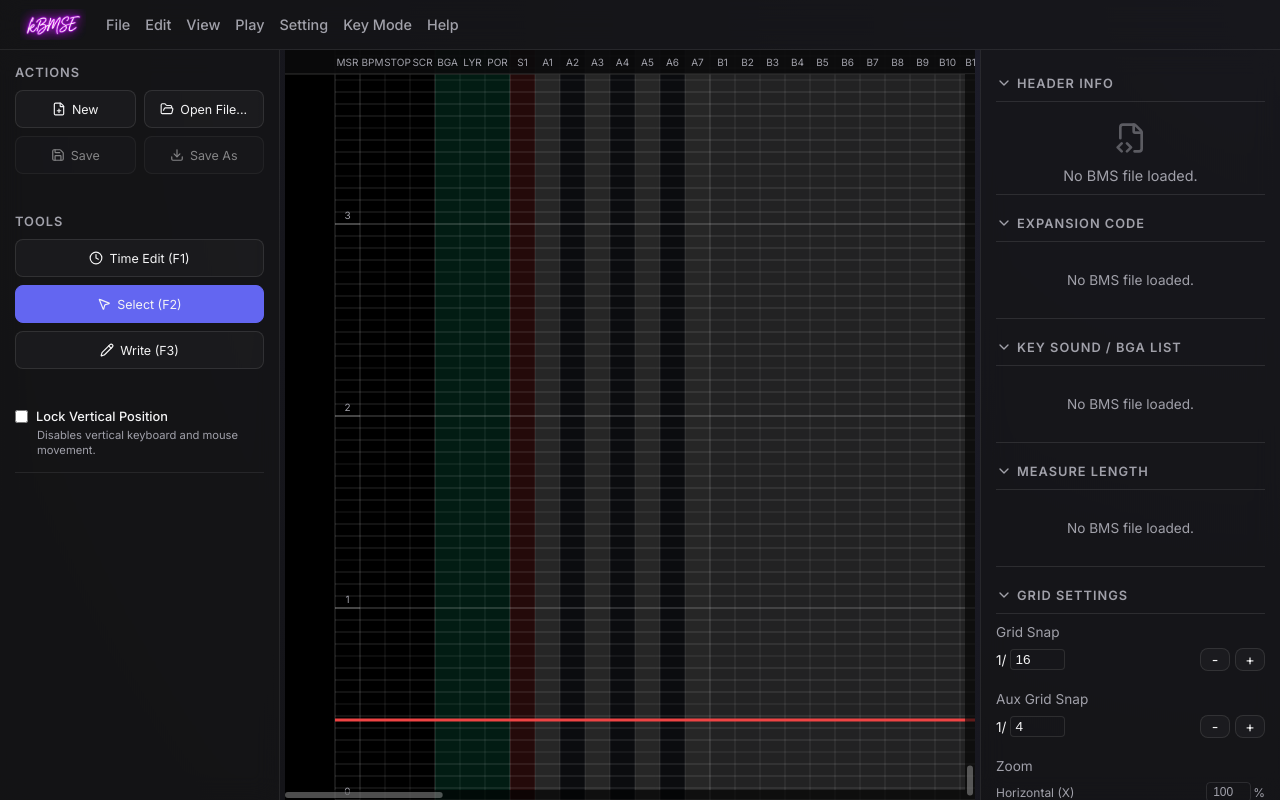
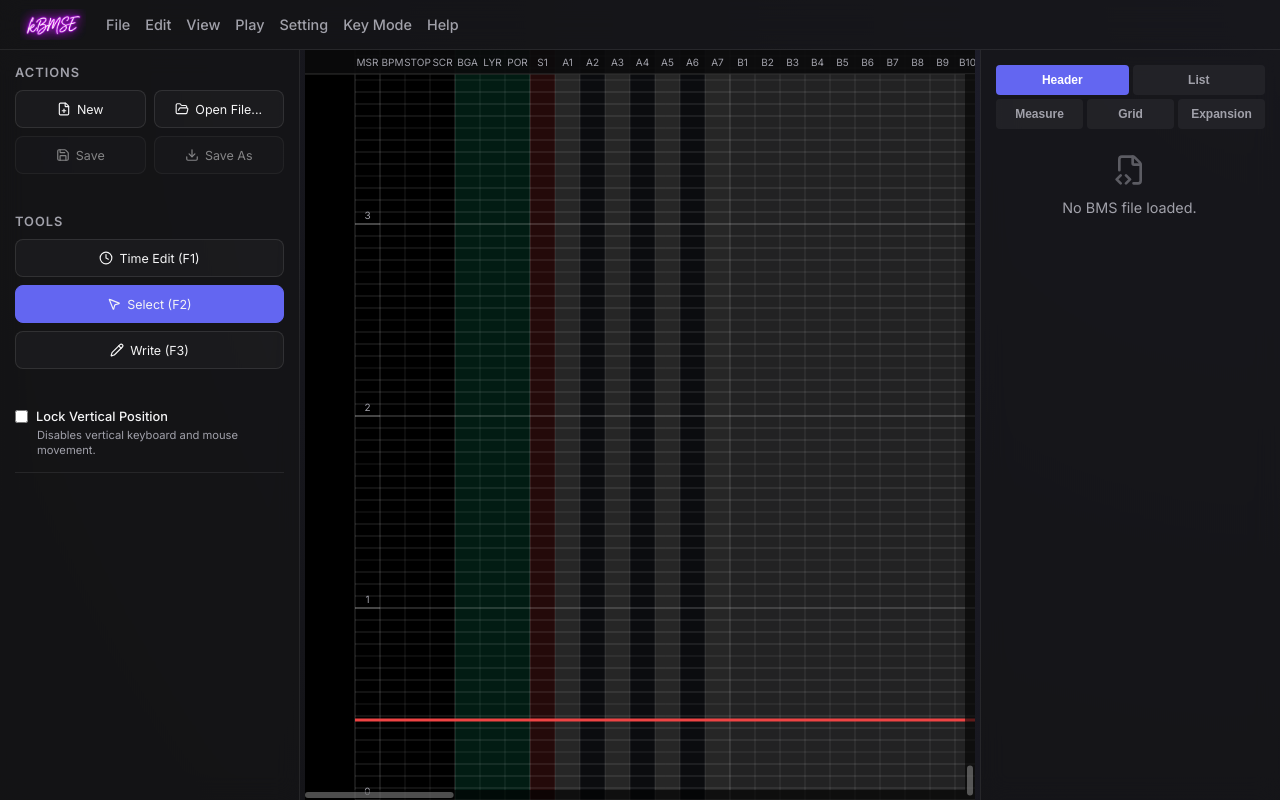
Before and after one commit to kindmana/kBMSE, a React (Vite) app: page / in a window 1280 px wide. Built offline with nearby package versions, Linux system fonts and the light colour scheme.

Commit message:
Reorganized Tabbed Layout for Right Sidebar

```diff
--- a/package.json
+++ b/package.json
@@ -1,7 +1,7 @@
 {
   "name": "kbmse",
   "private": true,
-  "version": "0.4.0",
+  "version": "0.4.1",
   "type": "module",
   "scripts": {
     "dev": "vite",
--- a/src-tauri/tauri.conf.json
+++ b/src-tauri/tauri.conf.json
@@ -1,7 +1,7 @@
 {
   "$schema": "https://schema.tauri.app/config/2",
   "productName": "kBMSE",
-  "version": "0.4.0",
+  "version": "0.4.1",
   "identifier": "com.kindmana.kbmse",
   "build": {
     "beforeDevCommand": "npm run dev",
--- a/src/App.css
+++ b/src/App.css
@@ -14,7 +14,7 @@
   --border-color: rgba(255, 255, 255, 0.1);
 
   /* Layout */
-  --sidebar-width: 280px;
+  --sidebar-width: 300px;
   --right-panel-width: 300px;
   --topbar-height: 50px;
 
--- a/src/App.tsx
+++ b/src/App.tsx
@@ -398,7 +398,7 @@ function App() {
   };
 
   // Replaced with refs for performance:
-  const leftWidthRef = useRef(280);
+  const leftWidthRef = useRef(300);
   const rightWidthRef = useRef(300);
   const appContainerRef = useRef<HTMLDivElement>(null);
 
--- a/src/components/layout/RightSidebar.tsx
+++ b/src/components/layout/RightSidebar.tsx
@@ -1,5 +1,5 @@
 import { useState, useRef, useEffect } from 'react';
-import { FileCode2, ChevronDown, ChevronRight, Music, Image, Monitor } from 'lucide-react';
+import { FileCode2, Music, Image } from 'lucide-react';
 import { BmsData, encodeBmsValue } from '../../parser/bmsParser';
 import { TextInput, TextAreaInput, NumberInput, SelectInput, FileInput, LnObjInput } from '../ui/PropertyInputs';
 import { useEditorStore } from '../../store/editorStore';
@@ -173,17 +173,37 @@ export const RightSidebar = ({
   const rTxt = getRightSidebarTexts();
   const hLabels = getHeaderLabels();
 
-  const [openSections, setOpenSections] = useState({
-    header: true,
-    expansion: true,
-    wavbmp: true,
-    measure: true,
-    display: true
-  });
+  const [activeSection, setActiveSection] = useState<'header' | 'wavbmp' | 'measure' | 'display' | 'expansion'>('header');
 
-  const toggleSection = (section: keyof typeof openSections) => {
-    setOpenSections(prev => ({ ...prev, [section]: !prev[section] }));
+  const getTabLabels = () => {
+    if (lang === 'ko') {
+      return {
+        header: '헤더',
+        wavbmp: '리스트',
+        measure: '마디',
+        display: '격자',
+        expansion: '확장'
+      };
+    }
+    if (lang === 'ja') {
+      return {
+        header: 'ヘッダー',
+        wavbmp: 'リスト',
+        measure: '小節',
+        display: 'グリッド',
+        expansion: '拡張'
+      };
+    }
+    return {
+      header: 'Header',
+      wavbmp: 'List',
+      measure: 'Measure',
+      display: 'Grid',
+      expansion: 'Expansion'
+    };
   };
+
+  const tabLabels = getTabLabels();
 
   const [activeTab, setActiveTab] = useState<'wav' | 'bmp'>('wav');
 
@@ -511,32 +531,71 @@ export const RightSidebar = ({
     );
   };
 
-  const AccordionHeader = ({ title, section, icon }: { title: string, section: keyof typeof openSections, icon?: React.ReactNode }) => (
-    <div
-      className="panel-title"
-      style={{ display: 'flex', alignItems: 'center', cursor: 'pointer', userSelect: 'none', margin: '0', padding: '10px 0', borderBottom: openSections[section] ? '1px solid var(--border-color)' : 'none' }}
-      onClick={() => toggleSection(section)}
-    >
-      <span style={{ marginRight: '5px', display: 'flex', alignItems: 'center' }}>
-        {openSections[section] ? <ChevronDown size={16} /> : <ChevronRight size={16} />}
-      </span>
-      {icon && <span style={{ marginRight: '5px', display: 'flex', alignItems: 'center' }}>{icon}</span>}
-      {title}
-    </div>
-  );
-
   return (
-    <aside className="right-panel" style={{ display: 'flex', flexDirection: 'column', overflowY: 'auto', gap: '10px' }}>
+    <aside className="right-panel" style={{ display: 'flex', flexDirection: 'column', height: '100%', gap: '15px', padding: '15px', boxSizing: 'border-box', overflowY: 'hidden' }}>
       {/* Hidden file inputs for WAV/BMP lists */}
       <input type="file" ref={wavInputRef} style={{ display: 'none' }} onChange={handleWavFileChange} />
       <input type="file" ref={bmpInputRef} style={{ display: 'none' }} onChange={handleBmpFileChange} />
 
-      {/* Header Info Section */}
-      <div style={{ display: 'flex', flexDirection: 'column', borderBottom: '1px solid var(--border-color)', paddingBottom: '10px' }}>
-        <AccordionHeader title={rTxt.headerInfo} section="header" />
+      {/* 5-Tab Buttons Grid (2-row layout: 2 + 3) */}
+      <div style={{ display: 'flex', flexDirection: 'column', gap: '4px', flexShrink: 0 }}>
+        {/* Row 1 (Header, List) */}
+        <div style={{ display: 'grid', gridTemplateColumns: 'repeat(2, 1fr)', gap: '4px' }}>
+          {(['header', 'wavbmp'] as const).map((key) => (
+            <button
+              key={key}
+              onClick={() => setActiveSection(key)}
+              style={{
+                padding: '8px 2px',
+                fontSize: '0.75rem',
+                fontWeight: '600',
+                border: 'none',
+                borderRadius: '4px',
+                cursor: 'pointer',
+                background: activeSection === key ? 'var(--accent-color)' : 'rgba(255, 255, 255, 0.05)',
+                color: activeSection === key ? '#fff' : 'var(--text-secondary)',
+                textAlign: 'center',
+                transition: 'all 0.2s',
+                outline: 'none',
+                whiteSpace: 'nowrap'
+              }}
+            >
+              {tabLabels[key]}
+            </button>
+          ))}
+        </div>
+        {/* Row 2 (Measure, Grid, Expansion) */}
+        <div style={{ display: 'grid', gridTemplateColumns: 'repeat(3, 1fr)', gap: '4px' }}>
+          {(['measure', 'display', 'expansion'] as const).map((key) => (
+            <button
+              key={key}
+              onClick={() => setActiveSection(key)}
+              style={{
+                padding: '8px 2px',
+                fontSize: '0.75rem',
+                fontWeight: '600',
+                border: 'none',
+                borderRadius: '4px',
+                cursor: 'pointer',
+                background: activeSection === key ? 'var(--accent-color)' : 'rgba(255, 255, 255, 0.05)',
+                color: activeSection === key ? '#fff' : 'var(--text-secondary)',
+                textAlign: 'center',
+                transition: 'all 0.2s',
+                outline: 'none',
+                whiteSpace: 'nowrap'
+              }}
+            >
+              {tabLabels[key]}
+            </button>
+          ))}
+        </div>
+      </div>
 
-        {openSections.header && (
-          <div style={{ marginTop: '10px' }}>
+      {/* Tab Panels (Scrollable area) */}
+      <div style={{ flex: 1, overflowY: 'auto', paddingRight: '2px' }}>
+        {/* 1. Header Info Section */}
+        {activeSection === 'header' && (
+          <div>
             {bmsData ? (
               <div style={{ display: 'flex', flexDirection: 'column', gap: '8px' }}>
                 <TextInput label={hLabels.title} value={bmsData.header.title} onChange={(val: string) => updateHeader({ title: val })} onBlur={() => commitHistory()} />
@@ -604,58 +663,10 @@ export const RightSidebar = ({
             )}
           </div>
         )}
-      </div>
 
-      {/* Expansion Code (확장 명령) Section */}
-      <div style={{ display: 'flex', flexDirection: 'column', borderBottom: '1px solid var(--border-color)', paddingBottom: '10px' }}>
-        <AccordionHeader title={rTxt.expansionCode} section="expansion" />
-        {openSections.expansion && (
-          <div style={{ marginTop: '10px' }}>
-            {bmsData ? (
-              <div style={{ display: 'flex', flexDirection: 'column', gap: '6px' }}>
-                <textarea
-                  value={expansionText}
-                  onChange={(e) => setExpansionText(e.target.value)}
-                  onFocus={() => { isExpansionFocused.current = true; }}
-                  onBlur={() => {
-                    isExpansionFocused.current = false;
-                    handleExpansionCodeChange(expansionText);
-                    commitHistory();
-                  }}
-                  placeholder={rTxt.expansionPlaceholder}
-                  style={{
-                    width: '100%',
-                    height: '110px',
-                    background: 'var(--bg-secondary)',
-                    border: '1px solid var(--border-color)',
-                    color: 'var(--text-primary)',
-                    borderRadius: '4px',
-                    padding: '8px',
-                    fontSize: '0.8rem',
-                    fontFamily: 'monospace',
-                    resize: 'vertical',
-                    outline: 'none',
-                    lineHeight: '1.4'
-                  }}
-                />
-                <span style={{ fontSize: '0.7rem', color: 'var(--text-secondary)' }}>
-                  {rTxt.expansionHelp}
-                </span>
-              </div>
-            ) : (
-              <div style={{ color: 'var(--text-secondary)', fontSize: '0.85rem', textAlign: 'center', padding: '20px 0' }}>
-                {rTxt.noBms}
-              </div>
-            )}
-          </div>
-        )}
-      </div>
-
-      {/* WAV / BMP List Section */}
-      <div style={{ display: 'flex', flexDirection: 'column', borderBottom: '1px solid var(--border-color)', paddingBottom: '10px' }}>
-        <AccordionHeader title={rTxt.keysoundBgaList} section="wavbmp" />
-        {openSections.wavbmp && (
-          <div style={{ marginTop: '10px' }}>
+        {/* 2. WAV / BMP List Section */}
+        {activeSection === 'wavbmp' && (
+          <div>
             {bmsData ? renderWavBmpList() : (
               <div style={{ color: 'var(--text-secondary)', fontSize: '0.85rem', textAlign: 'center', padding: '20px 0' }}>
                 {rTxt.noBms}
@@ -663,13 +674,10 @@ export const RightSidebar = ({
             )}
           </div>
         )}
-      </div>
 
-      {/* Measure Length List Section */}
-      <div style={{ display: 'flex', flexDirection: 'column', borderBottom: '1px solid var(--border-color)', paddingBottom: '10px' }}>
-        <AccordionHeader title={rTxt.measureLength} section="measure" />
-        {openSections.measure && (
-          <div style={{ marginTop: '10px' }}>
+        {/* 3. Measure Length List Section */}
+        {activeSection === 'measure' && (
+          <div>
             {bmsData ? renderMeasureList() : (
               <div style={{ color: 'var(--text-secondary)', fontSize: '0.85rem', textAlign: 'center', padding: '20px 0' }}>
                 {rTxt.noBms}
@@ -677,14 +685,10 @@ export const RightSidebar = ({
             )}
           </div>
         )}
-      </div>
 
-      {/* Display Section (Grid Snap & Zoom) */}
-      <div style={{ display: 'flex', flexDirection: 'column', paddingBottom: '10px' }}>
-        <AccordionHeader title={rTxt.displaySettings} section="display" />
-        {openSections.display && (
-          <div style={{ marginTop: '10px', display: 'flex', flexDirection: 'column', gap: '20px' }}>
-
+        {/* 4. Display Section (Grid Snap & Zoom) */}
+        {activeSection === 'display' && (
+          <div style={{ display: 'flex', flexDirection: 'column', gap: '20px' }}>
             {/* Grid Snap Sub-section */}
             <div>
               <div style={{ fontSize: '0.85rem', color: 'var(--text-secondary)', marginBottom: '8px', display: 'flex', alignItems: 'center', gap: '5px' }}>
@@ -776,7 +780,7 @@ export const RightSidebar = ({
             {/* Zoom Sub-section */}
             <div>
               <div style={{ fontSize: '0.85rem', color: 'var(--text-secondary)', marginBottom: '8px', display: 'flex', alignItems: 'center', gap: '5px' }}>
-                <Monitor size={14} style={{ display: 'none' }} /> {rTxt.zoom}
+                {rTxt.zoom}
               </div>
 
               <div style={{ marginBottom: '10px' }}>
@@ -845,6 +849,47 @@ export const RightSidebar = ({
             </div>
           </div>
         )}
+
+        {/* 5. Expansion Code Section */}
+        {activeSection === 'expansion' && (
+          <div>
+            {bmsData ? (
+              <div style={{ display: 'flex', flexDirection: 'column', gap: '6px' }}>
+                <textarea
+                  value={expansionText}
+                  onChange={(e) => setExpansionText(e.target.value)}
+                  onFocus={() => { isExpansionFocused.current = true; }}
+                  onBlur={() => {
+                    isExpansionFocused.current = false;
+                    handleExpansionCodeChange(expansionText);
+                    commitHistory();
+                  }}
+                  style={{
+                    width: '100%',
+                    height: '200px',
+                    background: 'var(--bg-secondary)',
+                    border: '1px solid var(--border-color)',
+                    color: 'var(--text-primary)',
+                    borderRadius: '4px',
+                    padding: '8px',
+                    fontSize: '0.8rem',
+                    fontFamily: 'monospace',
+                    resize: 'vertical',
+                    outline: 'none',
+                    lineHeight: '1.4'
+                  }}
+                />
+                <span style={{ fontSize: '0.7rem', color: 'var(--text-secondary)' }}>
+                  {rTxt.expansionHelp}
+                </span>
+              </div>
+            ) : (
+              <div style={{ color: 'var(--text-secondary)', fontSize: '0.85rem', textAlign: 'center', padding: '20px 0' }}>
+                {rTxt.noBms}
+              </div>
+            )}
+          </div>
+        )}
       </div>
 
       {bmsData && editingMeasureIndex !== null && (
--- a/src/components/ui/SettingsModal.tsx
+++ b/src/components/ui/SettingsModal.tsx
@@ -509,7 +509,7 @@ export const SettingsModal = ({ isOpen, onClose, initialTab }: SettingsModalProp
               }}
             >
               <Palette size={16} />
-              {t("비주얼 설정", "Visual Settings", "ビジュアル設定")}
+              {t("비주얼 설정", "Visual", "ビジュアル")}
             </button>
           </div>
 
--- a/src/constants/translations.ts
+++ b/src/constants/translations.ts
@@ -52,7 +52,7 @@ export const translations = {
 
     // Setting dropdown
     generalSettings: 'General Settings',
-    visualSettings: 'Visual Settings',
+    visualSettings: 'Visual',
     scrollDirection: 'Scroll Direction',
     scrollDirectionNormal: 'Normal',
     scrollDirectionReverse: 'Reverse',
@@ -168,7 +168,7 @@ export const translations = {
 
     // Setting dropdown
     generalSettings: '일반 옵션 설정',
-    visualSettings: '비주얼 옵션 설정',
+    visualSettings: '비주얼 설정',
     scrollDirection: '휠 스크롤 방향',
     scrollDirectionNormal: '정방향',
     scrollDirectionReverse: '역방향',
@@ -284,7 +284,7 @@ export const translations = {
 
     // Setting dropdown
     generalSettings: '一般オプション設定',
-    visualSettings: 'ビジュアルオプション設定',
+    visualSettings: 'ビジュアル',
     scrollDirection: 'ホイールスクロール方向',
     scrollDirectionNormal: '正方向',
     scrollDirectionReverse: '逆方向',
```
Also changed, not shown: src/components/layout/LeftSidebar.tsx (+4 -4 lines), src/components/ui/HelpModal.tsx (+13 -13 lines), 2 other files (tests, documents, lock files or other folders).
